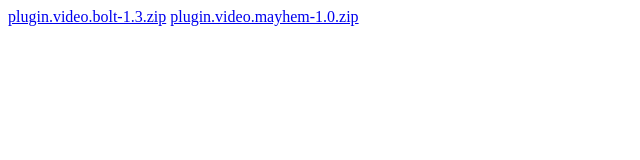
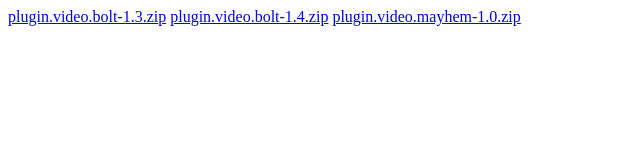
Before and after one commit to SchwiftyRepo/schwiftyrepo.github.io, a plain HTML site: page bolt/index.html in a window 1280 px wide. Shown: the whole page, without its empty margins (0-640 px from the left). Drawn offline with Linux system fonts and the light colour scheme.

Commit message:
Update index.html

```diff
--- a/bolt/index.html
+++ b/bolt/index.html
@@ -1,2 +1,3 @@
 <a href="plugin.video.bolt-1.3.zip">plugin.video.bolt-1.3.zip</a>
+<a href="plugin.video.bolt-1.4.zip">plugin.video.bolt-1.4.zip</a>
 <a href="plugin.video.mayhem-1.0.zip">plugin.video.mayhem-1.0.zip</a>
```
